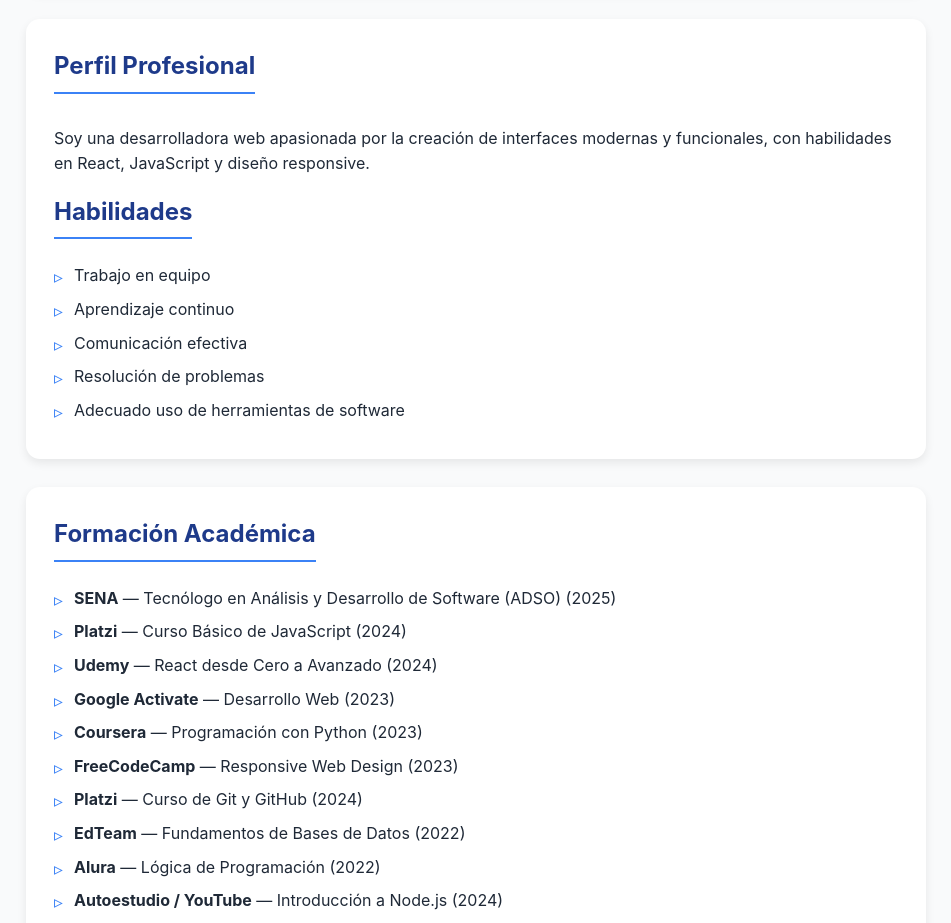
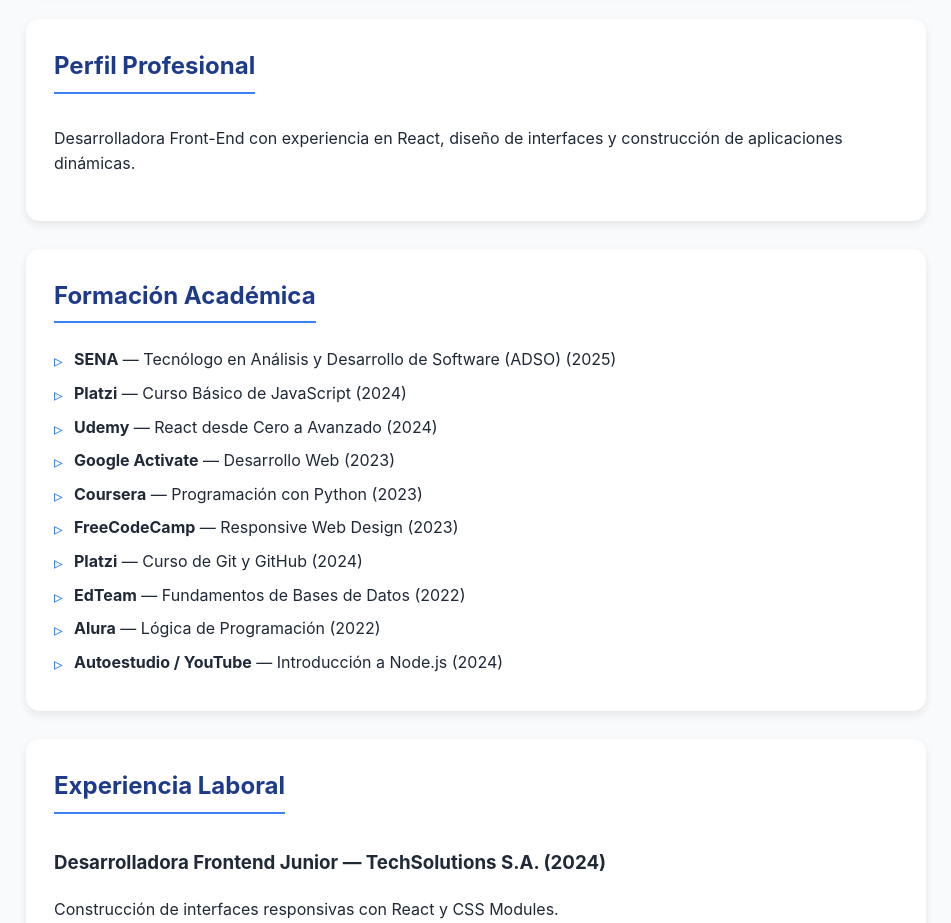
Before and after one commit to MpaulaH/Clase_REACT, a React (Vite) app in the folder Actividad_react_vite/: page / in a window 1280 px wide. Shown: the part 920-1843 px from the top of the page, without its empty margins (164-1115 px from the left). Built offline with nearby package versions, Linux system fonts and the light colour scheme.

Commit message:
feat: componente Perfil dinámico con props

```diff
--- a/Actividad_react_vite/src/componentes/Perfil.jsx
+++ b/Actividad_react_vite/src/componentes/Perfil.jsx
@@ -1,20 +1,8 @@
-export default function About() {
+export default function About({ resumen }) {
   return (
     <section>
       <h2>Perfil Profesional</h2>
-      <p>
-        Soy una desarrolladora web apasionada por la creación de interfaces modernas y funcionales,
-        con habilidades en React, JavaScript y diseño responsive.
-      </p>
-
-      <h2>Habilidades</h2>
-        <ul>
-          <li>Trabajo en equipo</li>
-          <li>Aprendizaje continuo</li>
-          <li>Comunicación efectiva</li>
-          <li>Resolución de problemas</li>
-          <li>Adecuado uso de herramientas de software</li>
-        </ul>
+      <p>{resumen}</p>
     </section>
-);
+  );
 }
```
